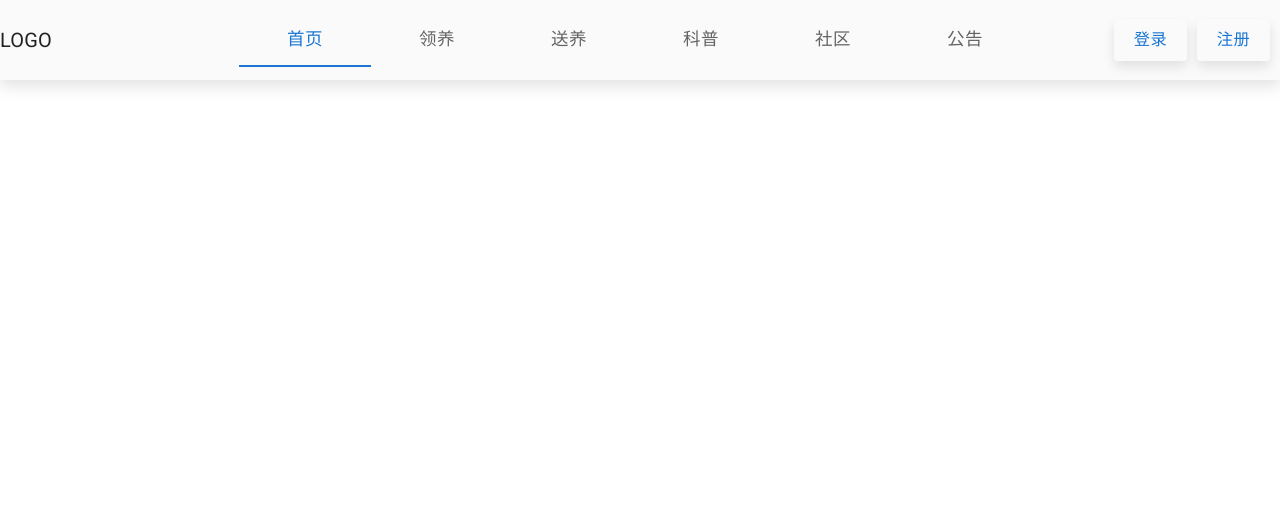
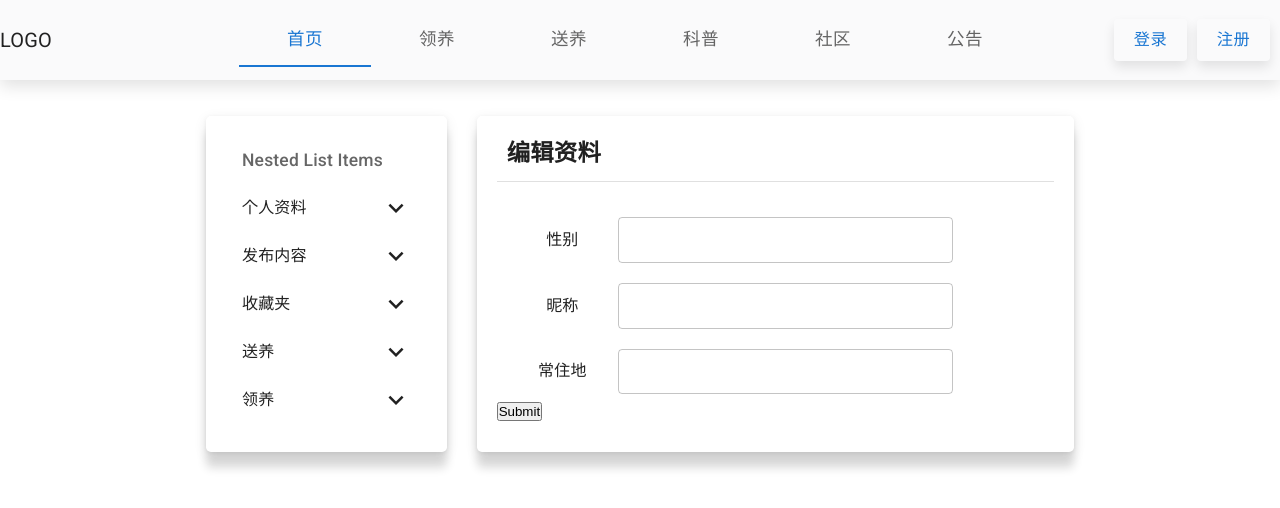
Before and after one commit to SENA-SE/pet-web, a React (Create React App) app: page /user/1/1 in a window 1280 px wide. Shown: the top 508 px of the page. Built offline with nearby package versions, Linux system fonts and the light colour scheme.

Commit message:
commit: menu, radio

```diff
--- a/src/App.js
+++ b/src/App.js
@@ -37,6 +37,8 @@ export default function App() {
           <Route path="/notice/:id" element={<NoticeDetail />}></Route>
           <Route path="/send" element={<SendPet />}></Route>
           <Route path="/user" element={<User />}></Route>
+          <Route path="/user/:title/:sub" element={<User />}></Route>
+
 
 
 
--- /dev/null
+++ b/src/Components/Common/FormRadio.jsx
@@ -0,0 +1,77 @@
+
+import * as React from 'react';
+import Radio from '@mui/material/Radio';
+import RadioGroup from '@mui/material/RadioGroup';
+import FormControlLabel from '@mui/material/FormControlLabel';
+import FormControl from '@mui/material/FormControl';
+import FormLabel from '@mui/material/FormLabel';
+import { Form, Field } from 'react-final-form';
+import styled from 'styled-components'
+
+const Container = styled.div`
+    width: 100%;
+    display: grid;
+    grid-template-columns: 1fr 3fr 1fr;
+    user-select: none;
+    .error {
+        color: #b30d0d;
+        font-size: 16px;
+        font-weight: 600;
+    }
+    // grid-auto-rows: 100px;
+    // align-items: center;
+    // justify-content: center;
+    // gap: 20px;
+`
+const Wrapper = styled.div`
+    width: 100%;
+    height: 100%;
+    display: flex;
+    justify-content: center;
+    align-items: center;
+    margin: 10px;
+
+    label {
+        font-size: 16px;
+
+    }
+`
+function FormRadio({ label="label", radioOptions=[{label: "男", value: "male", name: "gender"},
+{label: "女", value: "female", name: "gender"},], children, ...rest }) {
+  return (
+    <Container>
+    <Wrapper>
+        <label>{label}</label>
+    </Wrapper>
+    <Wrapper>
+    <RadioGroup
+            row>
+            {radioOptions.map((item, index) => (
+              <Field
+              name={item.name}
+              key={index}
+              type="radio"
+              value={item.value}
+              render={({ input, meta, values }) => (
+                <FormControlLabel
+                value={item.value}
+                control={<Radio size="small" />}
+                label={item.label}
+                sx={{'& .MuiFormControlLabel-label':{fontSize: '16px'},
+                '& .MuiSvgIcon-root': {
+                  fontSize: 16,
+                },
+              }}
+                {...input}/>
+
+              )}
+            />
+            ))}
+            </RadioGroup>
+    </Wrapper>
+
+</Container>
+  )
+}
+
+export default FormRadio
--- a/src/Components/Common/FormSelect.jsx
+++ b/src/Components/Common/FormSelect.jsx
@@ -52,7 +52,7 @@ function FormSelect({ label, options, children, ...rest }) {
             <Wrapper>
                 <StyledSelect size="small" type="outlined" {...rest}>
                     {options.map(item => (
-                        <MenuItem value={item.value}> {item.name} </MenuItem>
+                        <MenuItem value={item.value} key={item.value}> {item.name} </MenuItem>
 
                     ))}
                 </StyledSelect>
--- a/src/Pages/SendPet.jsx
+++ b/src/Pages/SendPet.jsx
@@ -16,6 +16,13 @@ import Select from '@mui/material/Select';
 import MenuItem from '@mui/material/MenuItem';
 import FormSelect from '../Components/Common/FormSelect';
 import ImageUpload from '../Components/Common/ImageUpload';
+import Radio from '@mui/material/Radio';
+import RadioGroup from '@mui/material/RadioGroup';
+import FormControl from '@mui/material/FormControl';
+import FormLabel from '@mui/material/FormLabel';
+import FormControlLabel from '@mui/material/FormControlLabel';
+import FormRadio from '../Components/Common/FormRadio';
+
 const Container = styled.div`
     width: 100%;
     padding: 20px;
@@ -89,6 +96,7 @@ const validate = (e) => {
   if (!e.condition) {
     errors.condition = "不能为空"
   }
+
 
 
   return errors
@@ -184,6 +192,13 @@ const inputData = [
     placeholder: "请输入领养要求，200字以内（必填）",
     multiline: true,
   },
+  {
+    name: "gender",
+    label: "性别",
+    radioOptions: [{label: "男", value: "male", name: "gender"},
+    {label: "女", value: "female", name: "gender"},
+    {label: "其他", value: "other", name: "gender"},]
+  }
 ]
 
 const PetForm = () => (
@@ -210,19 +225,36 @@ const PetForm = () => (
         }
 
         {
-          inputData.map(item => (
-            <Field
+          inputData.map((item, index) => (
+            !item.radioOptions? <Field
               name={item.name}
               required={true}
               key={item.name}
               render={({ input, meta }) => (
-                <FormInput label={item.label} placeholder={item.placeholder} multiline={item.multiline} rows={4} {...input} >
+                <FormInput
+                label={item.label}
+                placeholder={item.placeholder}
+                multiline={item.multiline}
+                rows={4}
+                {...input} >
                   {meta.touched && meta.error && <span className="error">{meta.error}</span>}
                 </FormInput>
               )}
             />
+            :
+
+            <FormRadio label={item.label} radioOptions={item.radioOptions}/>
+
           ))
         }
+                {/* <Field
+          name={"images"}
+          render={({ input, meta }) => (
+            <input {...input}>
+
+            </input>
+          )}
+        /> */}
         <Field
           name={"images"}
           render={({ input, meta }) => (
--- a/src/Pages/User.jsx
+++ b/src/Pages/User.jsx
@@ -14,6 +14,20 @@ import { Form, Field } from 'react-final-form'
 import { Post } from './Community';
 import FormInput from '../Components/Common/FormInput';
 import AutoSave from '../util/AutoSave';
+
+import ListSubheader from '@mui/material/ListSubheader';
+import List from '@mui/material/List';
+import ListItemButton from '@mui/material/ListItemButton';
+import ListItemIcon from '@mui/material/ListItemIcon';
+import ListItemText from '@mui/material/ListItemText';
+import Collapse from '@mui/material/Collapse';
+import InboxIcon from '@mui/icons-material/MoveToInbox';
+import DraftsIcon from '@mui/icons-material/Drafts';
+import SendIcon from '@mui/icons-material/Send';
+import ExpandLess from '@mui/icons-material/ExpandLess';
+import ExpandMore from '@mui/icons-material/ExpandMore';
+import StarBorder from '@mui/icons-material/StarBorder';
+
 const Container = styled.div`
     width: 100%;
     padding: 20px;
@@ -37,6 +51,92 @@ const Right = styled(MainContainer)`
     flex: 2.5;
 `
 
+const StyledListItemText = styled(ListItemText)`
+    	.MuiListItemText-primary {
+            font-size: 16px;
+        }
+`
+const MenuItem = ({title="个人资料", options=[{name:"已申请", path:"/info"}]}) => {
+
+    const [open, setOpen] = React.useState(false);
+
+    const handleClick = () => {
+      setOpen(!open);
+    };
+
+    return (
+<>
+        <ListItemButton onClick={handleClick}>
+          <StyledListItemText primary={title} />
+          {open ? <ExpandLess /> : <ExpandMore />}
+        </ListItemButton>
+        <Collapse in={open} timeout="auto" unmountOnExit>
+          <List component="div" disablePadding>
+              {
+                  options.map(item =>
+<Link to={`/user${item.path}`}>
+<ListItemButton sx={{ pl: 4 }}>
+                    <StyledListItemText primary={item.name} />
+                  </ListItemButton>
+</Link>
+                    )
+              }
+          </List>
+        </Collapse>
+        </>
+    );
+  }
+
+const MenuList = ({data=[
+    {
+        title:"个人资料",
+        options:[{name:"基本资料", path:"/info/main"}, {name:"实名认证", path:"/info/identification"}]
+    },
+    {
+        title:"发布内容",
+        options:[{name:"送养发布", path:"/post/send"}, {name:"社区发布", path:"/post/community"}]
+    },
+    {
+        title:"收藏夹",
+        options:[{name:"宠物", path:"/favorite/pets"},
+         {name:"社区", path:"/favorite/community"},
+         {name:"科普", path:"/favorite/knowledge"},
+         {name:"公告", path:"/favorite/notice"}
+        ]
+    },
+    {
+        title:"送养",
+        options:[{name:"审核", path:"/send"},
+        {name:"已发布", path:"/identify"},
+        {name:"已送养", path:"/identify"},
+       ]
+    },
+    {
+        title:"领养",
+        options:[{name:"已申请", path:"/info"},
+       ]
+    },
+]}) => {
+
+    return(
+        <List
+        sx={{ width: '100%', maxWidth: 360, bgcolor: 'background.paper' }}
+        component="nav"
+        aria-labelledby="nested-list-subheader"
+        subheader={
+          <ListSubheader component="div" id="nested-list-subheader">
+            Nested List Items
+          </ListSubheader>
+        }
+      >
+          {
+              data.map(item =>
+                <MenuItem title={item.title} options={item.options}/>
+                )
+          }
+          </List>
+    )
+}
 const Info = () => {
     return (
         <>
@@ -47,8 +147,7 @@ const Info = () => {
 }
 
 const initialData = {
-    firstName: "222",
-    bio: "333"
+
 }
 const onSubmit = (e) => {
     console.log("submit")
@@ -57,11 +156,6 @@ const onSubmit = (e) => {
 
 const validate = (e) => {
     const errors = {}
-
-    // if (e.firstName && e.firstName.length < 5) {
-    //     errors.firstName = 'Too Short'
-
-    // }
     if (e.secondName && e.secondName.length < 5) {
         errors.secondName = 'Too Short'
 
@@ -82,27 +176,6 @@ const MyForm = () => (
         initialValues={initialData}
         render={({ handleSubmit }) => (
             <form onSubmit={handleSubmit}>
-                {/* <AutoSave debounce={800} save={save} /> */}
-
-                {/* <div>
-                    <label>First Name</label>
-                    <Field name="firstName" component="input" placeholder="First Name" />
-                </div>
-
-                <div>
-                    <label>Bio</label>
-
-                    <Field
-                        name="bio"
-                        render={({ input, meta }) => (
-                            <div>
-                                <textarea {...input} />
-                                {meta.touched && meta.error && <span>{meta.error}</span>}
-                            </div>
-                        )}
-                    />
-                </div> */}
-
                 <div>
                     <Field
                         name="secondName"
@@ -150,7 +223,7 @@ function User() {
         <Container>
             <Wrapper>
                 <Left>
-                    hi
+                    <MenuList/>
                 </Left>
                 <Right>
                     <Info />
```
Also changed, not shown: 1 other file (tests, documents, lock files or other folders).
